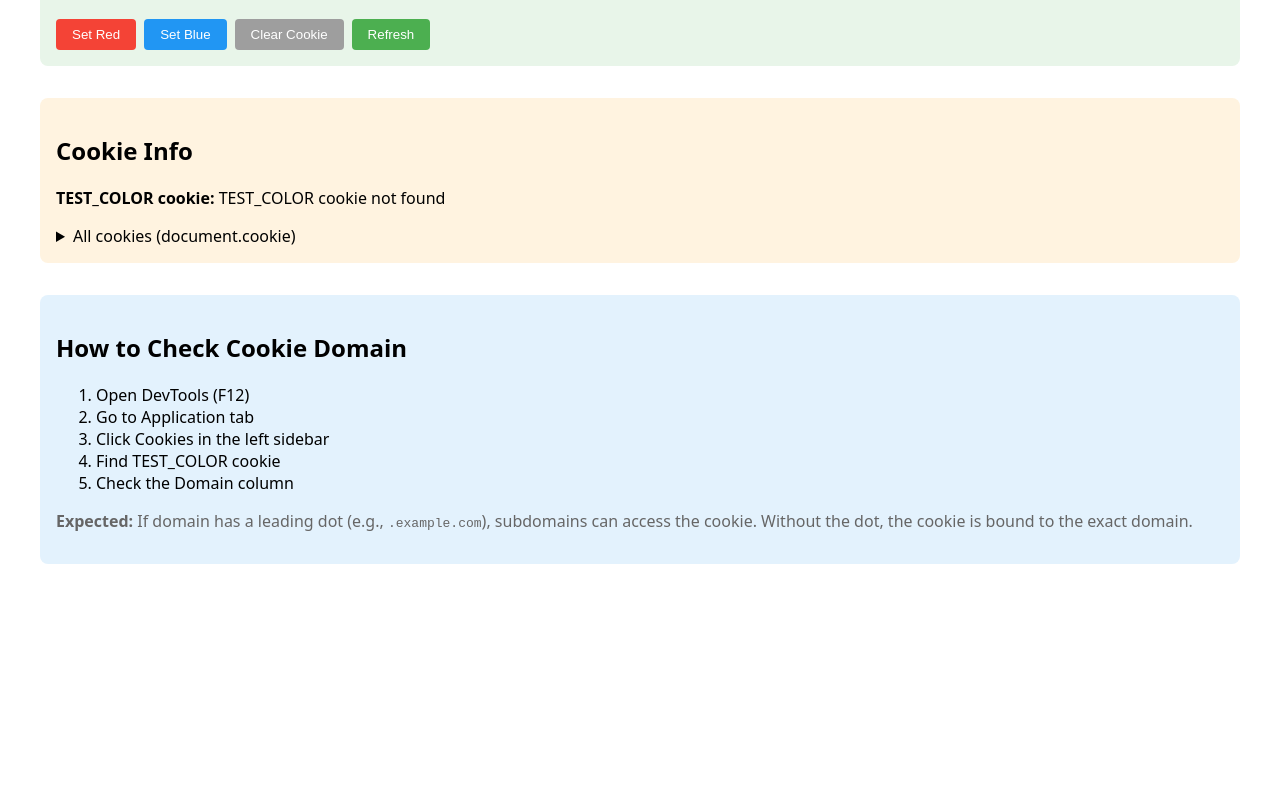
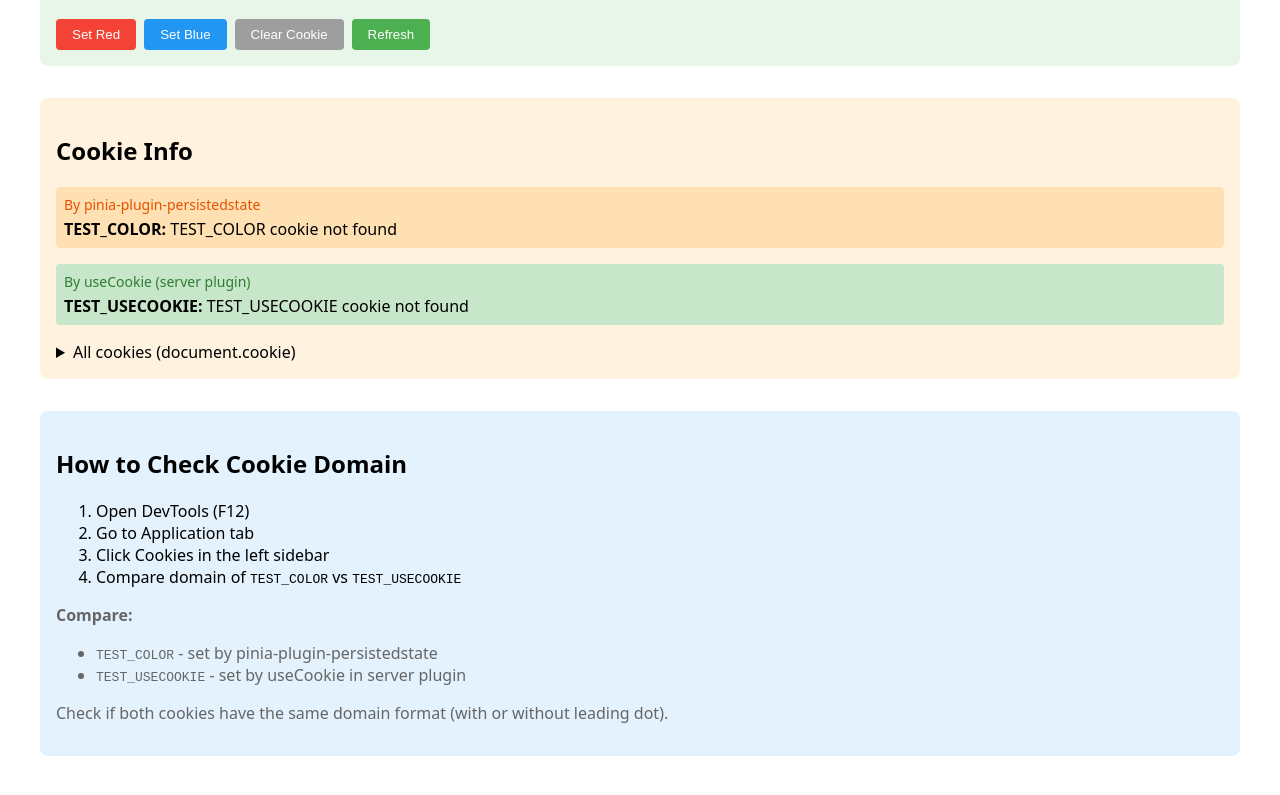
Before and after one commit to judy00/pinia-persist-demo, a Nuxt app: page / in a window 1280 px wide. Shown: the part 419-1214 px from the top of the page. Before the commit the page ends 1055 px from the top, so only its background shows below. Built offline with nearby package versions, Linux system fonts and the light colour scheme.

Commit message:
feat(plugins): add init server plugins

```diff
--- a/pages/index.vue
+++ b/pages/index.vue
@@ -3,20 +3,30 @@ const config = useRuntimeConfig()
 const testStore = useTestStore()
 
 const cookieInfo = ref('')
+const useCookieInfo = ref('')
 const allCookies = ref('')
 
 function updateCookieInfo() {
   if (import.meta.client) {
     allCookies.value = document.cookie
+    const cookies = document.cookie.split(';')
 
-    // 解析 TEST_COLOR cookie
-    const cookies = document.cookie.split(';')
+    // 解析 TEST_COLOR cookie (by pinia-plugin-persistedstate)
     const testColorCookie = cookies.find(c => c.trim().startsWith('TEST_COLOR='))
     if (testColorCookie) {
-      cookieInfo.value = testColorCookie.trim()
+      const rawValue = testColorCookie.trim().substring('TEST_COLOR='.length)
+      try {
+        cookieInfo.value = decodeURIComponent(rawValue)
+      } catch (e) {
+        cookieInfo.value = rawValue
+      }
     } else {
       cookieInfo.value = 'TEST_COLOR cookie not found'
     }
+
+    // 解析 TEST_USECOOKIE cookie (by useCookie)
+    const testUseCookie = cookies.find(c => c.trim().startsWith('TEST_USECOOKIE='))
+    useCookieInfo.value = testUseCookie ? testUseCookie.trim() : 'TEST_USECOOKIE cookie not found'
   }
 }
 
@@ -81,7 +91,16 @@ onMounted(() => {
 
     <section style="margin: 2rem 0; padding: 1rem; background: #fff3e0; border-radius: 8px;">
       <h2>Cookie Info</h2>
-      <p><strong>TEST_COLOR cookie:</strong> {{ cookieInfo }}</p>
+      <div style="display: grid; gap: 1rem;">
+        <div style="padding: 0.5rem; background: #ffe0b2; border-radius: 4px;">
+          <p style="margin: 0; font-size: 0.875rem; color: #e65100;">By pinia-plugin-persistedstate</p>
+          <p style="margin: 0.25rem 0 0;"><strong>TEST_COLOR:</strong> {{ cookieInfo }}</p>
+        </div>
+        <div style="padding: 0.5rem; background: #c8e6c9; border-radius: 4px;">
+          <p style="margin: 0; font-size: 0.875rem; color: #2e7d32;">By useCookie (server plugin)</p>
+          <p style="margin: 0.25rem 0 0;"><strong>TEST_USECOOKIE:</strong> {{ useCookieInfo }}</p>
+        </div>
+      </div>
       <details style="margin-top: 1rem;">
         <summary style="cursor: pointer;">All cookies (document.cookie)</summary>
         <pre style="margin-top: 0.5rem; padding: 0.5rem; background: #fff; overflow-x: auto;">{{ allCookies || '(no cookies)' }}</pre>
@@ -94,12 +113,17 @@ onMounted(() => {
         <li>Open DevTools (F12)</li>
         <li>Go to Application tab</li>
         <li>Click Cookies in the left sidebar</li>
-        <li>Find TEST_COLOR cookie</li>
-        <li>Check the Domain column</li>
+        <li>Compare domain of <code>TEST_COLOR</code> vs <code>TEST_USECOOKIE</code></li>
       </ol>
       <p style="margin-top: 1rem; color: #666;">
-        <strong>Expected:</strong> If domain has a leading dot (e.g., <code>.example.com</code>),
-        subdomains can access the cookie. Without the dot, the cookie is bound to the exact domain.
+        <strong>Compare:</strong>
+      </p>
+      <ul style="color: #666; margin-top: 0.5rem;">
+        <li><code>TEST_COLOR</code> - set by pinia-plugin-persistedstate</li>
+        <li><code>TEST_USECOOKIE</code> - set by useCookie in server plugin</li>
+      </ul>
+      <p style="margin-top: 0.5rem; color: #666;">
+        Check if both cookies have the same domain format (with or without leading dot).
       </p>
     </section>
   </div>
```
Also changed, not shown: plugins/init.server.ts (added, +20 -0 lines).
